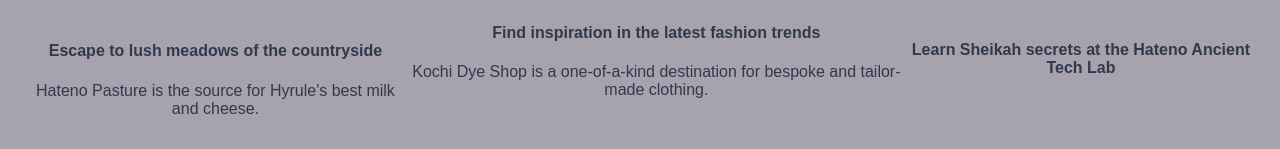
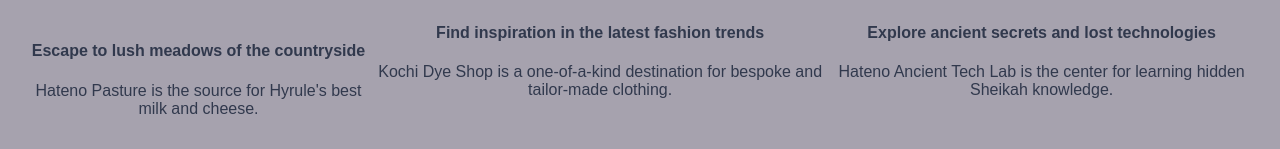
Before and after one commit to anreyw/hometown-site, a plain HTML site: page index.html in a window 1280 px wide. Shown: the part 1099-1248 px from the top of the page. Drawn offline with Linux system fonts and the light colour scheme.

Commit message:
new activity descriptions

```diff
--- a/index.html
+++ b/index.html
@@ -27,7 +27,8 @@
 	    </div>
 	    <div>
 	      <img src="images/tech-lab.png">
-	      <h4>Learn Sheikah secrets at the Hateno Ancient Tech Lab</h4>
+	      <h4>Explore ancient secrets and lost technologies</h4>
+	      <p>Hateno Ancient Tech Lab is the center for learning hidden Sheikah knowledge.
 	    </div>
 	  </div>
 	</div>
```
